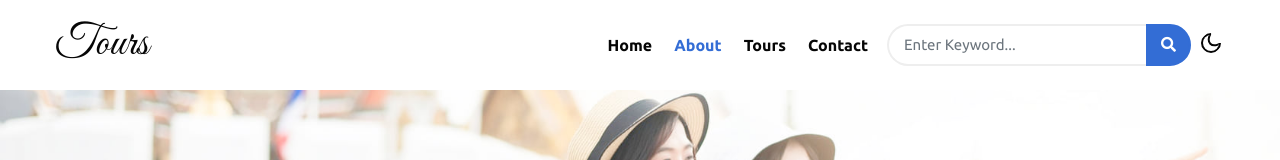
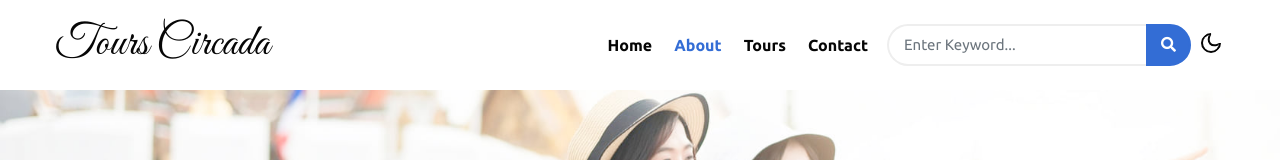
Before and after one commit to adekunleowoseni/Tours-Circada, a plain HTML site: page about.html in a window 1280 px wide. Shown: the top 160 px of the page. Drawn offline with Linux system fonts and the light colour scheme.

Commit message:
Update navbar brand text across multiple pages

```diff
--- a/about.html
+++ b/about.html
@@ -19,7 +19,7 @@
         <div class="container">
             <nav class="navbar navbar-expand-lg navbar-light">
                 <a class="navbar-brand" href="index.html">
-                    Tours
+                    Tours Circada
                 </a>
                 <button class="navbar-toggler collapsed" type="button" data-bs-toggle="collapse"
                     data-bs-target="#navbarScroll" aria-controls="navbarScroll" aria-expanded="false"
```
Also changed, not shown: contact.html (+1 -1 lines), tours.html (+1 -1 lines).
